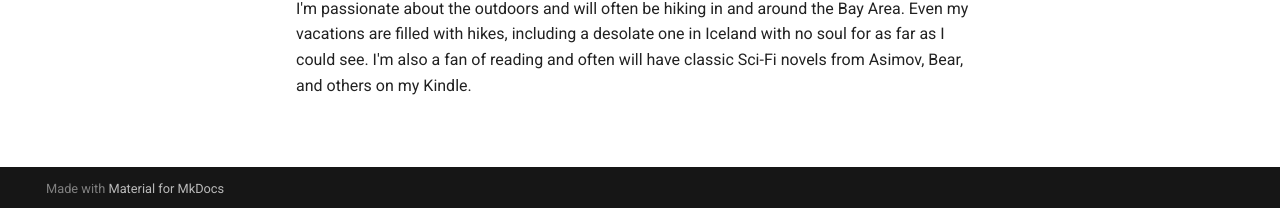
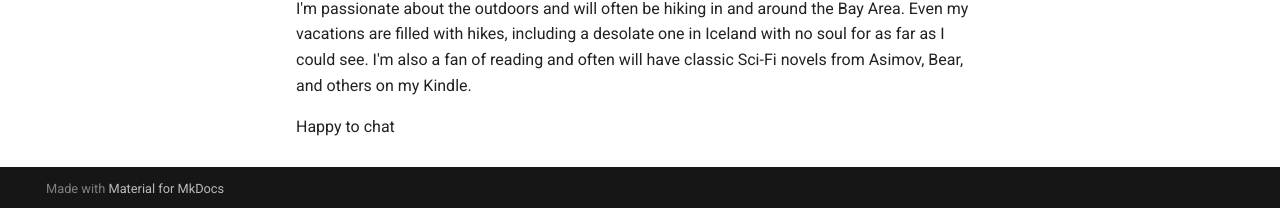
Before and after one commit to javawithjiva/javawithjiva.github.io, an MkDocs documentation site: the page built from docs/index.md, in a window 1280 px wide. Shown: the part 689-897 px from the top of the page. Built offline with MkDocs 1.6.1 and Material for MkDocs 9.7.7, drawn with Linux system fonts in a browser that asks for light colours.

Commit message:
Update index.md

```diff
--- a/docs/index.md
+++ b/docs/index.md
@@ -9,3 +9,5 @@ My role within a team is to provide a safe place for each member to do their bes
 
 ## What I like to do
 I'm passionate about the outdoors and will often be hiking in and around the Bay Area. Even my vacations are filled with hikes, including a desolate one in Iceland with no soul for as far as I could see. I'm also a fan of reading and often will have classic Sci-Fi novels from Asimov, Bear, and others on my Kindle.
+
+Happy to chat
```
